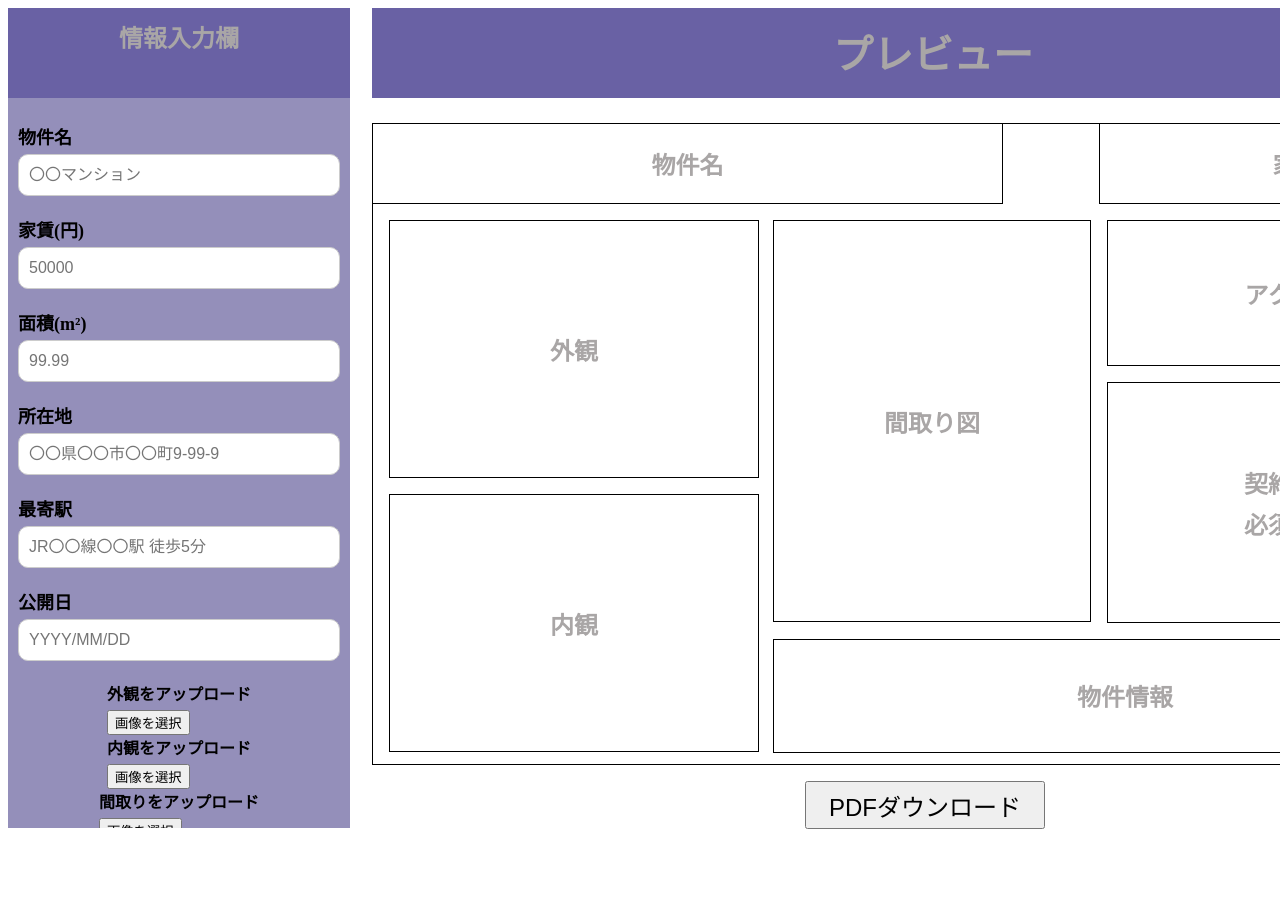
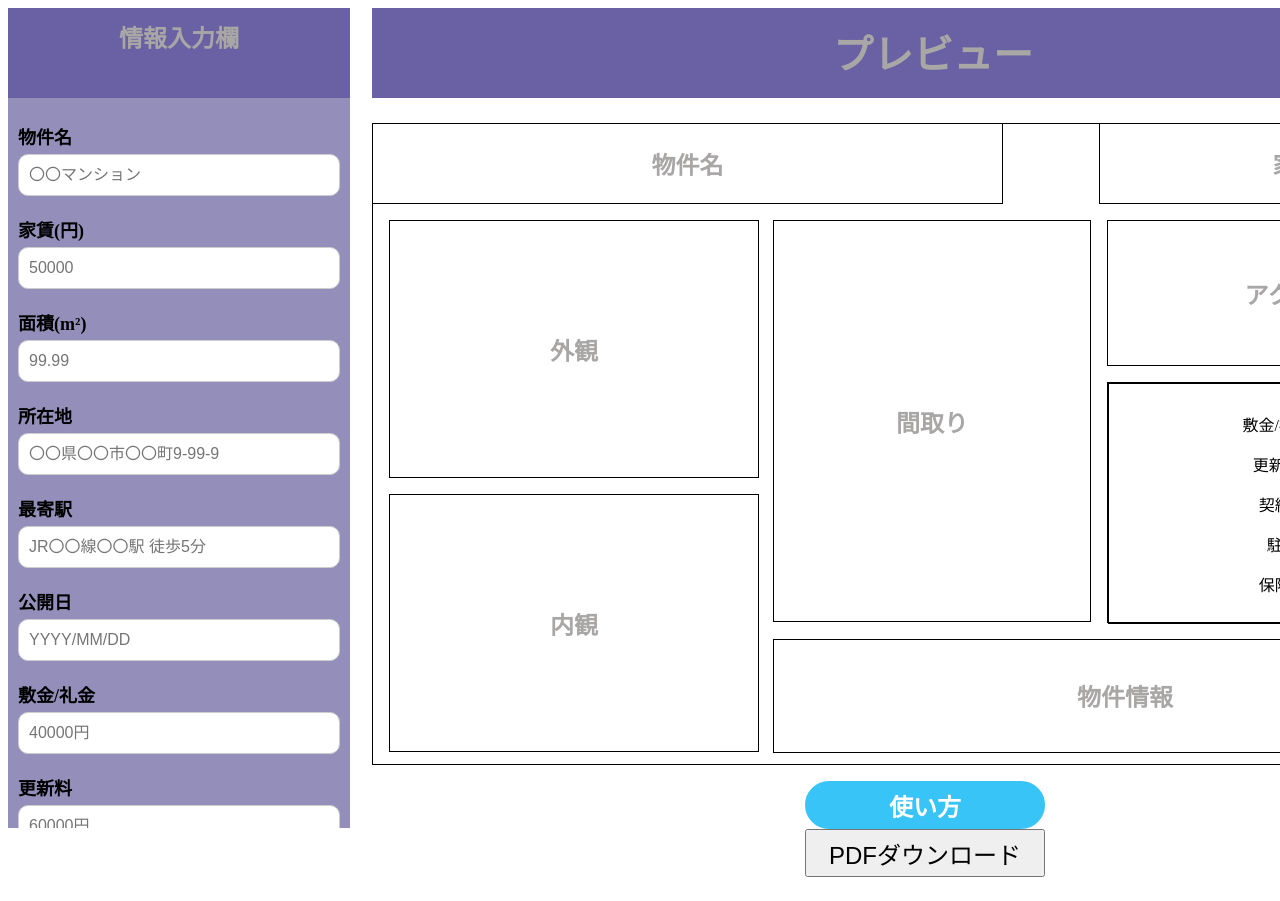
Before and after one commit to takapom/-real-estate-maisoku, a React (Vite) app: page / in a window 1280 px wide. Shown: the top 901 px of the page. Before the commit the page ends 853 px from the top, so only its background shows below. Built offline with nearby package versions, Linux system fonts and the light colour scheme.

Commit message:
最低限のフォーム完成

```diff
--- a/src/App.jsx
+++ b/src/App.jsx
@@ -4,6 +4,7 @@ import Title from "./components/Title";
 import Printpdf from './components/PrintPDF'
 import './App.css';
 import { createContext, useState } from "react";
+import PopUp from "./components/Popup";
 
 export const InfomationContext = createContext([
     { name : "" , rent : 0 , area: 0, address: "", station: "", published: "" , image: null}, () => {}
@@ -13,10 +14,15 @@ function App() {
   const [value, setValue] = useState({
     name : "",
     rent : 0,
-    area: 0,
+    area: "",
     address: "",
     station: "",
     published: "",
+    deposit:0,
+    new: 0,
+    contract: '',
+    park: '',
+    insurance:'',
     exterior: null,
     interview: null,
     floor: null
@@ -31,6 +37,7 @@ function App() {
         <Title />
         <Preview />
         <div className='buttons'>
+          <PopUp />
           <Printpdf />
         </div>
       </div>
--- a/src/components/Input.jsx
+++ b/src/components/Input.jsx
@@ -72,7 +72,37 @@ const InputItem = () => {
         published: inputVal,
       }));
     }
-  };
+    else if (id === 'deposit') {
+      setValue((prevValue) => ({
+        ...prevValue,
+        deposit: Number(inputVal) || 0,
+      }));
+    }
+    else if (id === 'new') {
+      setValue((prevValue) => ({
+        ...prevValue,
+        new: Number(inputVal) || 0,
+    }));
+  }
+  else if (id === 'contract') {
+    setValue((prevValue) => ({
+      ...prevValue,
+      contract: inputVal,
+    }));
+  }
+  else if (id === 'park') {
+    setValue((prevValue) => ({
+      ...prevValue,
+      park: inputVal,
+    }));
+  }
+  else if (id === 'insurance') {
+    setValue((prevValue) => ({
+      ...prevValue,
+      insurance: inputVal,
+    }));
+  }
+};
 
   const handleFileChange = (e) => {
     const file = e.target.files[0];
@@ -110,6 +140,7 @@ const InputItem = () => {
 
 
   return (
+    <div>
     <div
       style={{
         display: 'flex',
@@ -255,12 +286,144 @@ const InputItem = () => {
     </div>
 
 
-   {/* 画像をアップロード処理する */}
+    {/* 以下は契約条件 */}
     <div style={{ display: 'flex', flexDirection: 'column', alignItems: 'flex-start' }}>
+      <label htmlFor="input-field-6" style={{ marginBottom: '5px', fontSize: '18px', fontWeight: "bold" }}>
+        敷金/礼金
+      </label>
+      <input
+        placeholder='40000円'
+        type="text"
+        id="deposit"
+        value={inputValue.deposit}
+        onChange={InputChange}
+        style={{
+          width: '300px',
+          height: '20px',
+          fontSize: '16px',
+          padding: '10px',
+          borderRadius: '10px',
+          border: '1px solid #ccc',
+          marginBottom: '20px',
+        }}
+      />
+    </div>
+
+    <div style={{ display: 'flex', flexDirection: 'column', alignItems: 'flex-start' }}>
+      <label htmlFor="input-field-6" style={{ marginBottom: '5px', fontSize: '18px', fontWeight: "bold" }}>
+        更新料
+      </label>
+      <input
+        placeholder='60000円'
+        type="text"
+        id="new"
+        value={inputValue.new}
+        onChange={InputChange}
+        style={{
+          width: '300px',
+          height: '20px',
+          fontSize: '16px',
+          padding: '10px',
+          borderRadius: '10px',
+          border: '1px solid #ccc',
+          marginBottom: '20px',
+        }}
+      />
+    </div>
+
+    <div style={{ display: 'flex', flexDirection: 'column', alignItems: 'flex-start' }}>
+      <label htmlFor="input-field-6" style={{ marginBottom: '5px', fontSize: '18px', fontWeight: "bold" }}>
+        契約期間
+      </label>
+      <input
+        placeholder='2年'
+        type="text"
+        id="contract"
+        value={inputValue.contract}
+        onChange={InputChange}
+        style={{
+          width: '300px',
+          height: '20px',
+          fontSize: '16px',
+          padding: '10px',
+          borderRadius: '10px',
+          border: '1px solid #ccc',
+          marginBottom: '20px',
+        }}
+      />
+    </div>
+
+    <div style={{ display: 'flex', flexDirection: 'column', alignItems: 'flex-start' }}>
+      <label htmlFor="input-field-6" style={{ marginBottom: '5px', fontSize: '18px', fontWeight: "bold" }}>
+        駐車場
+      </label>
+      <input
+        placeholder='ありorなし'
+        type="text"
+        id="park"
+        value={inputValue.park}
+        onChange={InputChange}
+        style={{
+          width: '300px',
+          height: '20px',
+          fontSize: '16px',
+          padding: '10px',
+          borderRadius: '10px',
+          border: '1px solid #ccc',
+          marginBottom: '20px',
+        }}
+      />
+    </div>
+
+    <div style={{ display: 'flex', flexDirection: 'column', alignItems: 'flex-start' }}>
+      <label htmlFor="input-field-6" style={{ marginBottom: '5px', fontSize: '18px', fontWeight: "bold" }}>
+        保険加入
+      </label>
+      <input
+        placeholder='火災保険'
+        type="text"
+        id="insurance"
+        value={inputValue.insurance}
+        onChange={InputChange}
+        style={{
+          width: '300px',
+          height: '20px',
+          fontSize: '16px',
+          padding: '10px',
+          borderRadius: '10px',
+          border: '1px solid #ccc',
+          marginBottom: '20px',
+        }}
+      />
+    </div>
+    </div>
+
+
+   {/* 画像をアップロード処理する  */}
+    <div style=
+    {{display: 'flex',
+      flexDirection: 'column',
+      alignItems: 'flex-start',
+      justifyContent: 'flex-start',
+      marginLeft: '10px',
+      marginBottom: '10px'
+      }}>
       <label htmlFor="input-field-6"
-       style={{ marginBottom: '5px', fontSize: '`3px', fontWeight: "bold", textAlign: 'center' }}>
+       style={{ marginBottom: '5px', fontSize: '18px', fontWeight: "bold" }}>
         外観をアップロード</label>
-      <button onClick={handleImageButtonClick}>画像を選択</button>
+      <button style={{
+            backgroundColor: '#1976d2',
+            color: 'white',
+            padding: '7px 16px',
+            border: 'none',
+            borderRadius: '6px',
+            fontSize: '13px',
+            fontWeight: 'bold',
+            marginTop: '5px',
+            width: '100px' // オプション：親幅に合わせる
+
+      }}
+      onClick={handleImageButtonClick}>画像を選択</button>
       <input
       type="file"
       accept='image/*'
@@ -270,11 +433,24 @@ const InputItem = () => {
       />
     </div>
 
-    <div style={{ display: 'flex', flexDirection: 'column', alignItems: 'flex-start' }}>
+
+
+    <div style={{ display: 'flex', flexDirection: 'column', alignItems: 'flex-start', marginLeft: '10px', marginBottom: '10px' }}>
       <label htmlFor="input-field-6"
-       style={{ marginBottom: '5px', fontSize: '`3px', fontWeight: "bold", textAlign: 'center' }}>
+       style={{ marginBottom: '5px', fontSize: '18px', fontWeight: "bold", textAlign: 'center' }}>
         内観をアップロード</label>
-      <button onClick={handleImageButtonClick2}>画像を選択</button>
+      <button style={{
+                    backgroundColor: '#1976d2',
+                    color: 'white',
+                    padding: '7px 16px',
+                    border: 'none',
+                    borderRadius: '6px',
+                    fontSize: '13px',
+                    fontWeight: 'bold',
+                    marginTop: '5px',
+                    width: '100px' // オプション：親幅に合わせる
+      }}
+      onClick={handleImageButtonClick2}>画像を選択</button>
       <input
       type="file"
       accept='image/*'
@@ -284,11 +460,24 @@ const InputItem = () => {
       />
     </div>
 
-    <div style={{ display: 'flex', flexDirection: 'column', alignItems: 'flex-start' }}>
+    <div style={{ display: 'flex', flexDirection: 'column', alignItems: 'flex-start', marginLeft: '10px' }}>
       <label htmlFor="input-field-6"
-       style={{ marginBottom: '5px', fontSize: '`3px', fontWeight: "bold", textAlign: 'center' }}>
+       style={{ marginBottom: '5px', fontSize: '18px', fontWeight: "bold", textAlign: 'center' }}>
       間取りをアップロード</label>
-      <button onClick={handleImageButtonClick3}>画像を選択</button>
+      <button
+      style={{
+        backgroundColor: '#1976d2',
+        color: 'white',
+        padding: '7px 16px',
+        border: 'none',
+        borderRadius: '6px',
+        fontSize: '13px',
+        fontWeight: 'bold',
+        marginTop: '5px',
+        marginBottom: '20px',
+        width: '100px' // オプション：親幅に合わせる
+      }}
+      onClick={handleImageButtonClick3}>画像を選択</button>
       <input
       type="file"
       accept='image/*'
@@ -298,10 +487,6 @@ const InputItem = () => {
       />
     </div>
     </div>
-
-
-
-
   );
 };
 
--- /dev/null
+++ b/src/components/Popup.jsx
@@ -0,0 +1,27 @@
+import React, { useState } from "react";
+import "../style/popup.css";
+
+const PopUp = () => {
+  const [isPopUpVisible, setPopUpVisible] = useState(false);
+
+  const togglePopUp = () => {
+    setPopUpVisible(!isPopUpVisible);
+  };
+
+  return (
+    <div>
+      <button onClick={togglePopUp} className="usage-btn">使い方</button>
+      {isPopUpVisible && (
+        <div className="overlay">
+          <div className="PopUp">
+            <p>内容</p>
+            <button onClick={togglePopUp}>閉じる</button>
+          </div>
+        </div>
+      )}
+    </div>
+  );
+};
+
+
+export default PopUp;
--- a/src/components/Preview.jsx
+++ b/src/components/Preview.jsx
@@ -5,71 +5,56 @@ import { formatNumber } from "../utils/Formatnumber";
 
 
 export default function Preview() {
-    const [value, setValue] = useContext(InfomationContext);
-
-    //外観、内観、間取り図の挿入処理
-    let imageUrl = null;
+    const [value] = useContext(InfomationContext);
+    let NaikanImage = null;
     if (value.exterior){
-        imageUrl = URL.createObjectURL(value.exterior);
+        NaikanImage = URL.createObjectURL(value.exterior);
     }
-
-    let imageUrl2 = null;
+    let GaikanImage = null;
     if (value.interview){
-        imageUrl2 = URL.createObjectURL(value.interview);
+        GaikanImage = URL.createObjectURL(value.interview);
     }
-
-    let imageUrl3 = null;
+    let MadoriImage = null;
     if (value.floor){
-        imageUrl3 = URL.createObjectURL(value.floor);
+        MadoriImage = URL.createObjectURL(value.floor);
     }
-
-
     return (
         <div className="preview-main" id="pdf">
             <div className="preview-header">
                 <div className="preview-bukkenmei">
-                    {value.name === "" ? <h2>物件名</h2> : <p>{value.name}</p>}
+                    {!value.name ? <h2>物件名</h2> : <p>{value.name}</p>}
                 </div>
                 <div className="preview-yachin">
-                    {
-                        value.rent === 0 ? <h2>家賃</h2> :
-                        <p>賃料: <b>{formatNumber(value.rent)}円</b></p>
-                    }
+                    {!value.rent ? <h2>家賃</h2> : <p>賃料: <b>{formatNumber(value.rent)}円</b></p>}
                 </div>
             </div>
             <div className="preview-body">
                 <div className="preview-images">
                     <div className="preview-gaikan">
-                        {!imageUrl && <h2>外観</h2>}
-                        {imageUrl && (
-                        <img src={imageUrl} alt="アップロード画像" width="300" />
-                            )}
+                        {!NaikanImage && <h2>外観</h2>}
+                        {NaikanImage && <img src={NaikanImage} style={{ height: "16em", width: "23em" }} />}
                     </div>
                     <div className="preview-naikan">
-                    {!imageUrl2 && <h2>内観</h2>}
-                        {imageUrl2 && (
-                        <img src={imageUrl2} alt="アップロード画像" width="300" />
-                            )}
+                        {!GaikanImage && <h2>内観</h2>}
+                        {GaikanImage && <img src={GaikanImage} style={{ height: "16em", width: "23em" }} />}
                     </div>
                 </div>
                 <div className="preview-shosai">
                     <div className="preview-info">
                         <div className="preview-madori">
-                        {!imageUrl3 && <h2>間取り図</h2>}
-                            {imageUrl3 && (
-                        <img src={imageUrl3} alt="アップロード画像" width="300" />
-                            )}
+                            {!MadoriImage && <h2>間取り</h2>}
+                            {MadoriImage && <img src={MadoriImage} style={{ height: "25em", width: "19.75em" }} />}
                         </div>
                         <div className="preview-otherinfo">
                             {
-                                value.address === "" ?
+                                !value.address ?
                                 <div className="preview-access_placeholder">
                                     <h2>アクセス</h2>
                                 </div>
                                 : <div className="preview-access">
                                     <h3>所在地</h3>
                                     <p>{value.address}</p>
-                                    {value.station !== "" && (
+                                    {value.station && (
                                         <>
                                             <h3>最寄駅</h3>
                                             <p>{value.station}</p>
@@ -78,12 +63,17 @@ export default function Preview() {
                                 </div>
                             }
                             <div className="preview-joken_placeholder">
-                                <h2>契約条件</h2>
-                                <h2>必須条件</h2>
+                                <div className="preview-joken_placeholder">
+                                <p>敷金/礼金: <b>{formatNumber(value.deposit)}円</b></p>
+                                <p>更新料: <b>{formatNumber(value.new)}円</b></p>
+                                <p>契約期間:  {value.contract}</p>
+                                <p>駐車場:  {value.park}</p>
+                                <p>保険加入:  {value.insurance}</p>
+                                </div>
                             </div>
                         </div>
                     </div>
-                    {value.area === 0 ?
+                    {!value.area ?
                     <div className="preview-bukken_info_placeholder">
                         <h2>物件情報</h2>
                     </div>
@@ -92,7 +82,7 @@ export default function Preview() {
                         <div className="preview-bukken_info_left">
                         <p>面積: <b>{value.area} ㎡</b></p>
                         </div>
-                        {value.published !== "" && (
+                        {value.published && (
                             <p>公開日: <b>{value.published}</b></p>
                         )}
                         <div className="preview-bukken_info_right">
--- /dev/null
+++ b/src/style/popup.css
@@ -0,0 +1,30 @@
+.PopUp {
+    position: fixed;
+    top: 50%;
+    left: 50%;
+    transform: translate(-50%, -50%);
+    background-color: #fff;
+    padding: 20px;
+    box-shadow: 0 0 10px rgba(0, 0, 0, 0.2);
+}
+
+.usage-btn {
+  width: 10em;
+  height: 2em;
+  font-size: 1.5em;
+  background: #38c4f7;
+  border: 2px solid #38c4f7;
+  border-radius: 60px;
+  color: #fff;
+  font-weight: bold;
+  cursor: pointer;
+  transition: .2s cubiusage-bezier(0.45, 0, 0.55, 1);
+}
+.usage-btn:hover {
+  background: #fff;
+  color: #38c4f7;
+}
+.usage-btn.reverse:hover {
+  background: #38c4f7;
+  color: #fff;
+}
```
Also changed, not shown: src/utils/Formatnumber.js (+15 -2 lines).
